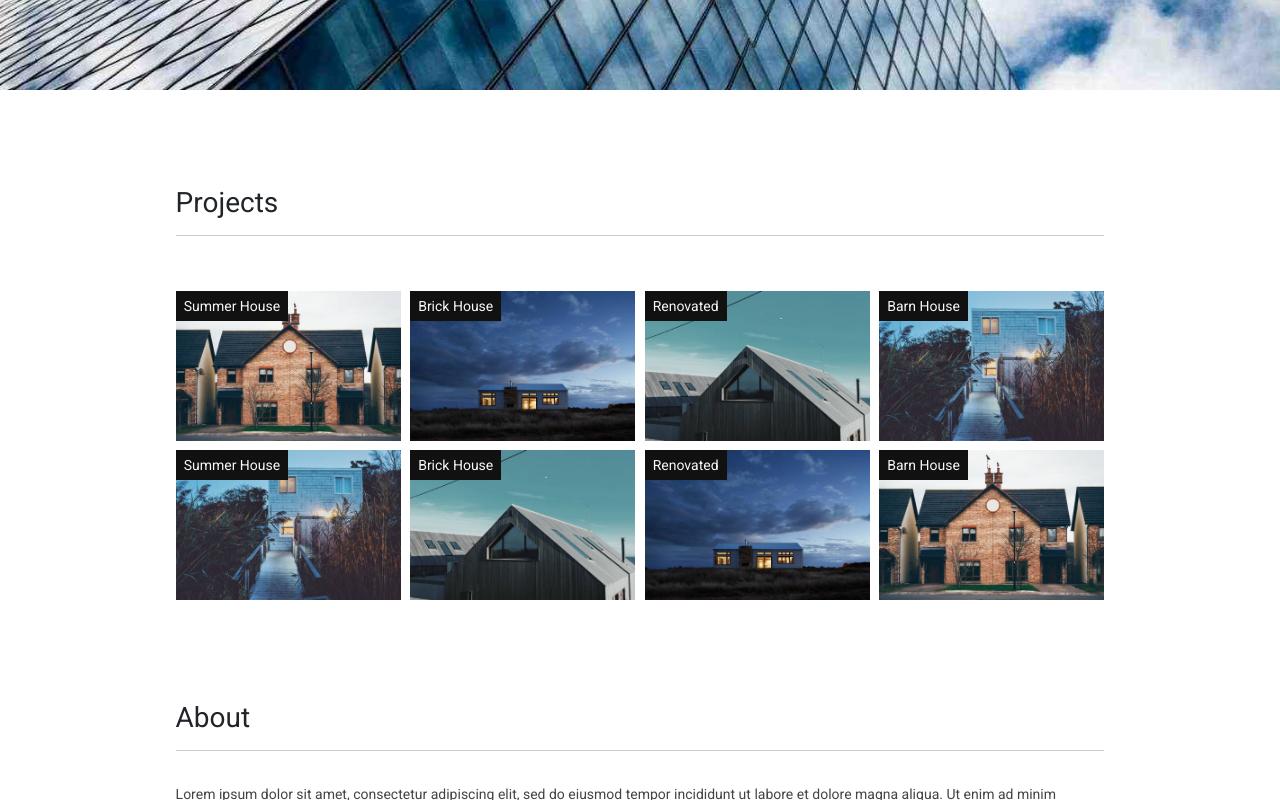
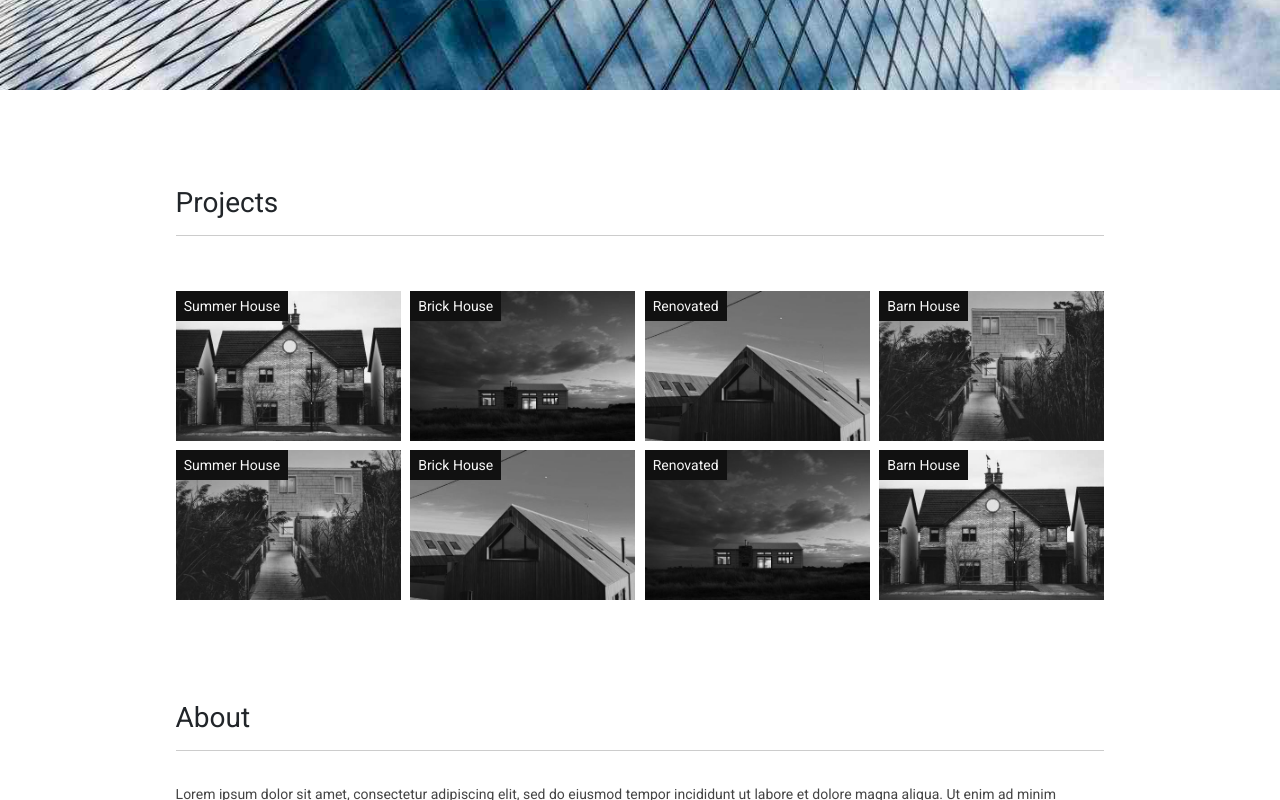
Before and after one commit to booldook/2019-ay-ui-br, a plain HTML site: page public/index.html in a window 1280 px wide. Shown: the part 593-1393 px from the top of the page. Drawn offline with Linux system fonts and the light colour scheme.

Commit message:
src 교체

```diff
--- a/public/index.html
+++ b/public/index.html
@@ -62,35 +62,51 @@
 		<ul class="prjs clear">
 			<!-- li.prj*8>img+div.title -->
 			<li class="prj">
-				<img src="./img/house2.jpg" alt="2" class="img">
+				<img src="./img/house_grey2.jpg" alt="2" class="img"
+				 data-src="./img/house_grey2.jpg"
+				 data-hover="./img/house2.jpg">
 				<div class="title">Summer House</div>
 			</li>
 			<li class="prj">
-				<img src="./img/house3.jpg" alt="3" class="img">
+				<img src="./img/house_grey3.jpg" alt="3" class="img"
+				 data-src="./img/house_grey3.jpg"
+				 data-hover="./img/house3.jpg">
 				<div class="title">Brick House</div>
 			</li>
 			<li class="prj">
-				<img src="./img/house4.jpg" alt="4" class="img">
+				<img src="./img/house_grey4.jpg" alt="4" class="img"
+				 data-src="./img/house_grey4.jpg"
+				 data-hover="./img/house4.jpg">
 				<div class="title">Renovated</div>
 			</li>
 			<li class="prj">
-				<img src="./img/house5.jpg" alt="5" class="img">
+				<img src="./img/house_grey5.jpg" alt="5" class="img"
+				 data-src="./img/house_grey5.jpg"
+				 data-hover="./img/house5.jpg">
 				<div class="title">Barn House</div>
 			</li>
 			<li class="prj">
-				<img src="./img/house5.jpg" alt="5" class="img">
+				<img src="./img/house_grey5.jpg" alt="5" class="img"
+				 data-src="./img/house_grey5.jpg"
+				 data-hover="./img/house5.jpg">
 				<div class="title">Summer House</div>
 			</li>
 			<li class="prj">
-				<img src="./img/house4.jpg" alt="4" class="img">
+				<img src="./img/house_grey4.jpg" alt="4" class="img"
+				 data-src="./img/house_grey4.jpg"
+				 data-hover="./img/house4.jpg">
 				<div class="title">Brick House</div>
 			</li>
 			<li class="prj">
-				<img src="./img/house3.jpg" alt="3" class="img">
+				<img src="./img/house_grey3.jpg" alt="3" class="img"
+				 data-src="./img/house_grey3.jpg"
+				 data-hover="./img/house3.jpg">
 				<div class="title">Renovated</div>
 			</li>
 			<li class="prj">
-				<img src="./img/house2.jpg" alt="2" class="img">
+				<img src="./img/house_grey2.jpg" alt="2" class="img"
+				 data-src="./img/house_grey2.jpg"
+				 data-hover="./img/house2.jpg">
 				<div class="title">Barn House</div>
 			</li>
 		</ul>
--- a/public/js/index.js
+++ b/public/js/index.js
@@ -14,3 +14,10 @@ $("header").mouseleave(function(){
 $(".nav-bars").click(function(){
 	$(".sub-wrap").stop().slideToggle(300);
 });
+
+$(".prj").find("img").mouseenter(function(){
+	$(this).attr("src", $(this).data("hover"));
+});
+$(".prj").find("img").mouseleave(function(){
+	$(this).attr("src", $(this).data("src"));
+});
```
